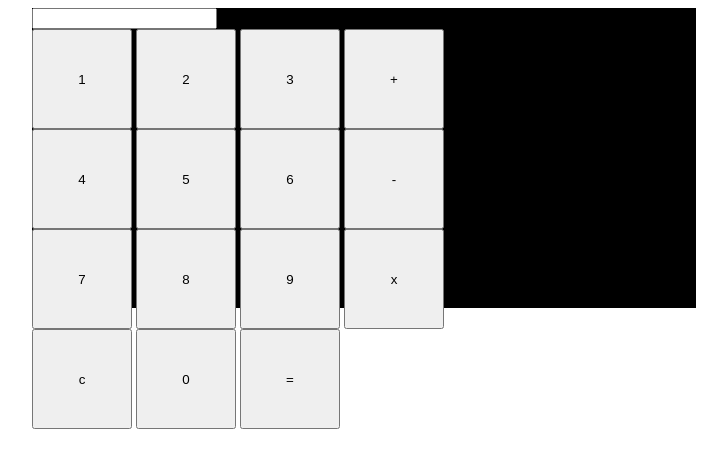
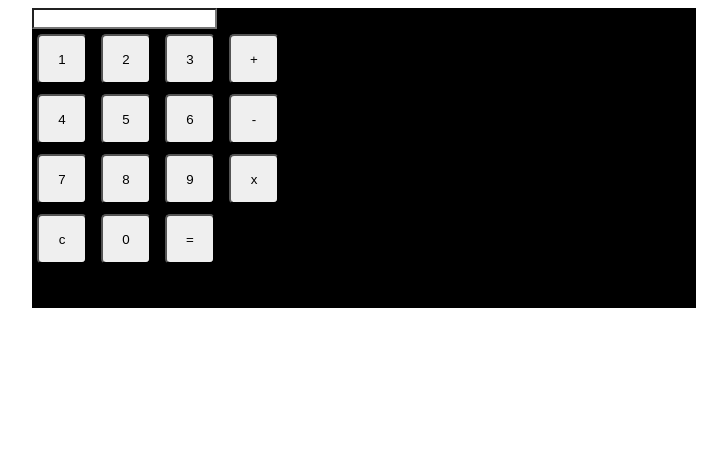
Before and after one commit to Mari300/Calaculator, a plain HTML site: page calculator.html in a window 1280 px wide. Shown: the whole page, without its empty margins (276-1003 px from the left). Drawn offline with Linux system fonts and the light colour scheme.

```diff
--- a/calculator.html
+++ b/calculator.html
@@ -12,31 +12,31 @@
               margin-left:300px;
               margin-right:300px;
               height:300px;">
-            <input type="text" name="answer"/>
+            <input type="text" name="answer" id="outputbar" style="-webkit-appearance:none;">
 
             <br>
 
-            <input type="button" style="width:100px; height:100px;" value=" 1 " onclick="calculator.answer.value += '1'" />
-            <input type="button" style="width:100px; height:100px;" value=" 2 " onclick="calculator.answer.value += '2'" />
-            <input type="button" style="width:100px; height:100px;" value=" 3 " onclick="calculator.answer.value += '3'" />
-            <input type="button" style="width:100px; height:100px;" value=" + " onclick="calculator.answer.value += '+'" />
+            <input type="button" style="width:50px; height:50px; margin: 5px; -webkit-appearance: none; border-radius: 5px;" value=" 1 " onclick="calculator.answer.value += '1'" />
+            <input type="button" style="width:50px; height:50px; margin: 5px; -webkit-appearance: none; border-radius: 5px;" value=" 2 " onclick="calculator.answer.value += '2'" />
+            <input type="button" style="width:50px; height:50px; margin: 5px; -webkit-appearance: none; border-radius: 5px;" value=" 3 " onclick="calculator.answer.value += '3'" />
+            <input type="button" style="width:50px; height:50px; margin: 5px; -webkit-appearance: none; border-radius: 5px;" value=" + " onclick="calculator.answer.value += '+'" />
             <br/>
 
-            <input type="button" style="width:100px; height:100px;" value=" 4 " onclick="calculator.answer.value += '4'" />
-            <input type="button" style="width:100px; height:100px;" value=" 5 " onclick="calculator.answer.value += '5'" />
-            <input type="button" style="width:100px; height:100px;" value=" 6 " onclick="calculator.answer.value += '6'" />
-            <input type="button" style="width:100px; height:100px;" value=" - " onclick="calculator.answer.value += '-'" />
+            <input type="button" style="width:50px; height:50px; margin: 5px; -webkit-appearance: none; border-radius: 5px;" value=" 4 " onclick="calculator.answer.value += '4'" />
+            <input type="button" style="width:50px; height:50px; margin: 5px; -webkit-appearance: none; border-radius: 5px;" value=" 5 " onclick="calculator.answer.value += '5'" />
+            <input type="button" style="width:50px; height:50px; margin: 5px; -webkit-appearance: none; border-radius: 5px;" value=" 6 " onclick="calculator.answer.value += '6'" />
+            <input type="button" style="width:50px; height:50px; margin: 5px; -webkit-appearance: none; border-radius: 5px;" value=" - " onclick="calculator.answer.value += '-'" />
             </br>
 
-            <input type="button" style="width:100px; height:100px;" value=" 7 " onclick="calculator.answer.value += '7'" />
-            <input type="button" style="width:100px; height:100px;" value=" 8 " onclick="calculator.answer.value += '8'" />
-            <input type="button" style="width:100px; height:100px;" value=" 9 " onclick="calculator.answer.value += '9'" />
-            <input type="button" style="width:100px; height:100px;" value=" x " onclick="calculator.answer.value += '*'" />
+            <input type="button" style="width:50px; height:50px; margin: 5px; -webkit-appearance: none; border-radius: 5px;" value=" 7 " onclick="calculator.answer.value += '7'" />
+            <input type="button" style="width:50px; height:50px; margin: 5px; -webkit-appearance: none; border-radius: 5px;" value=" 8 " onclick="calculator.answer.value += '8'" />
+            <input type="button" style="width:50px; height:50px; margin: 5px; -webkit-appearance: none; border-radius: 5px;" value=" 9 " onclick="calculator.answer.value += '9'" />
+            <input type="button" style="width:50px; height:50px; margin: 5px; -webkit-appearance: none; border-radius: 5px;" value=" x " onclick="calculator.answer.value += '*'" />
             </br>
 
-            <input type="button" style="width:100px; height:100px;" value=" c " onclick="calculator.answer.value = ''" />
-            <input type="button" style="width:100px; height:100px;" value=" 0 " onclick="calculator.answer.value += '0'" />
-            <input type="button" style="width:100px; height:100px;" value=" = " onclick="calculator.answer.value = eval(calculator.answer.value)" />
+            <input type="button" style="width:50px; height:50px; margin: 5px; -webkit-appearance: none; border-radius: 5px;" value=" c " onclick="calculator.answer.value = ''" />
+            <input type="button" style="width:50px; height:50px; margin: 5px; -webkit-appearance: none; border-radius: 5px;" value=" 0 " onclick="calculator.answer.value += '0'" />
+            <input type="button" style="width:50px; height:50px; margin: 5px; -webkit-appearance: none; border-radius: 5px;" value=" = " onclick="calculator.answer.value = eval(calculator.answer.value)" />
          </form>
          </div>
    </body>
```
Also changed, not shown: calculator.css (+10 -2 lines).
